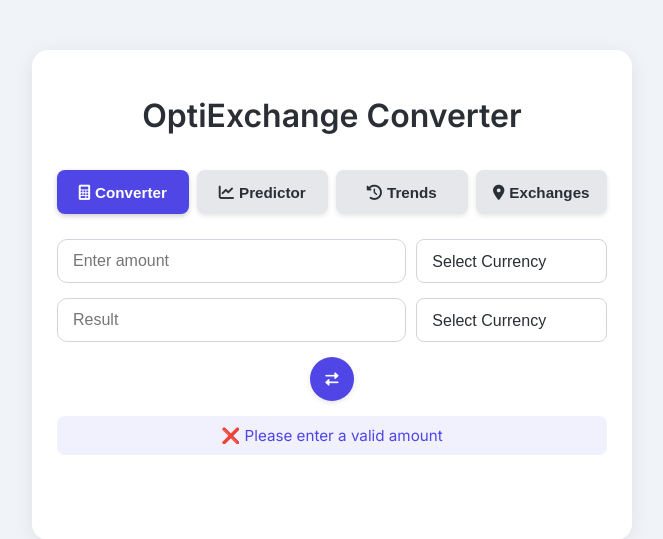
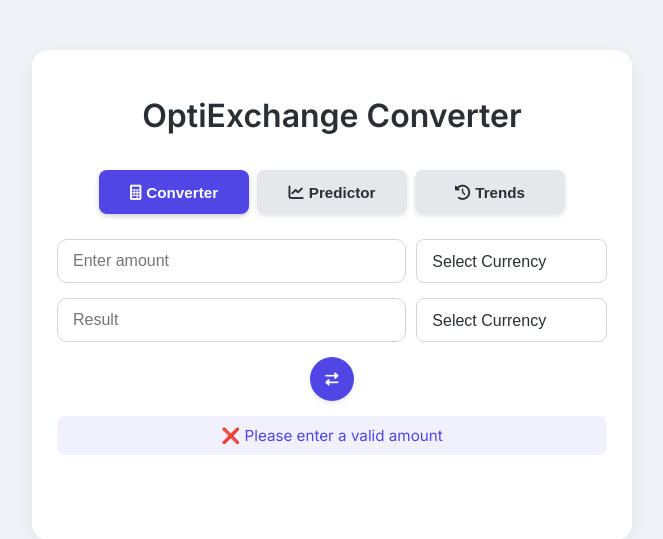
Before and after one commit to Anjaliahlawat14/Anjali_DS_OptiExchange, a Flask app: page / in a window 1280 px wide. Shown: the part 74-613 px from the top of the page, without its empty margins (308-971 px from the left). Run offline with Flask 3, Linux system fonts and the light colour scheme.

Commit message:
Update index.html

```diff
--- a/templates/index.html
+++ b/templates/index.html
@@ -13,9 +13,9 @@
         <button class="tool-tab {% if selected_tool == 'trends' %}active{% else %}inactive{% endif %}" data-tool="trends">
             <i class="fas fa-history"></i> <span class="tab-text">Trends</span>
         </button>
-        <button class="tool-tab {% if selected_tool == 'exchanges' %}active{% else %}inactive{% endif %}" data-tool="exchanges">
+        <!-- <button class="tool-tab {% if selected_tool == 'exchanges' %}active{% else %}inactive{% endif %}" data-tool="exchanges">
             <i class="fas fa-map-marker-alt"></i> <span class="tab-text">Exchanges</span>
-        </button>
+        </button> -->
     </div>
 
     <div class="tool-container {% if selected_tool == 'converter' %}active{% endif %}" id="converter-tool">
@@ -128,7 +128,7 @@
         </div>
     </div>
 
-    <div class="tool-container {% if selected_tool == 'exchanges' %}active{% endif %}" id="exchanges-tool">
+    <!-- <div class="tool-container {% if selected_tool == 'exchanges' %}active{% endif %}" id="exchanges-tool">
         <div class="form-group">
             <label for="location-search">Search Location:</label>
             <div class="date-wrapper" style="display: flex; gap: 10px;">
@@ -148,7 +148,7 @@
         <div id="exchange-map" style="height: 400px; margin-top: 20px; border-radius: 8px; display: none;"></div>
 
         <div id="exchange-results" style="margin-top: 20px;"></div>
-    </div>
+    </div> -->
 {% endblock %}
 
 {% block extra_css %}
```
